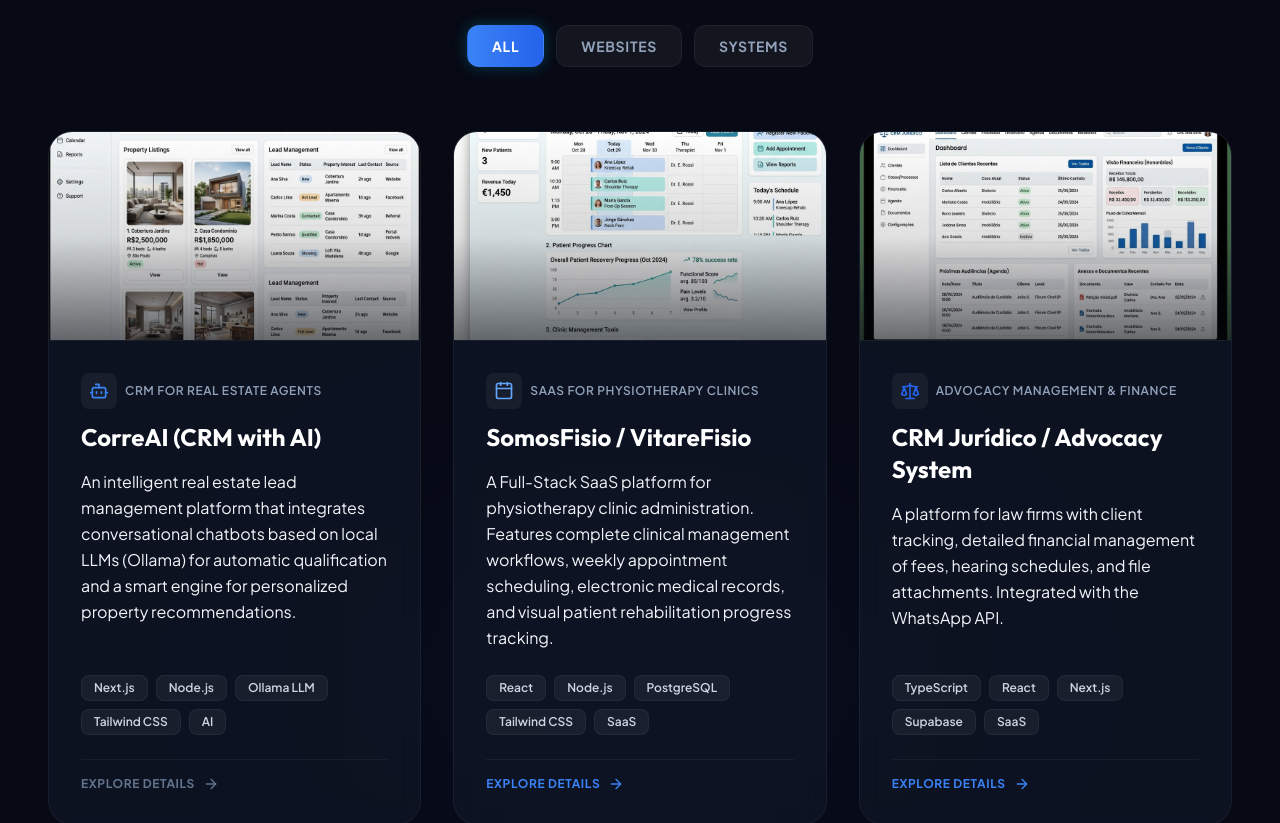
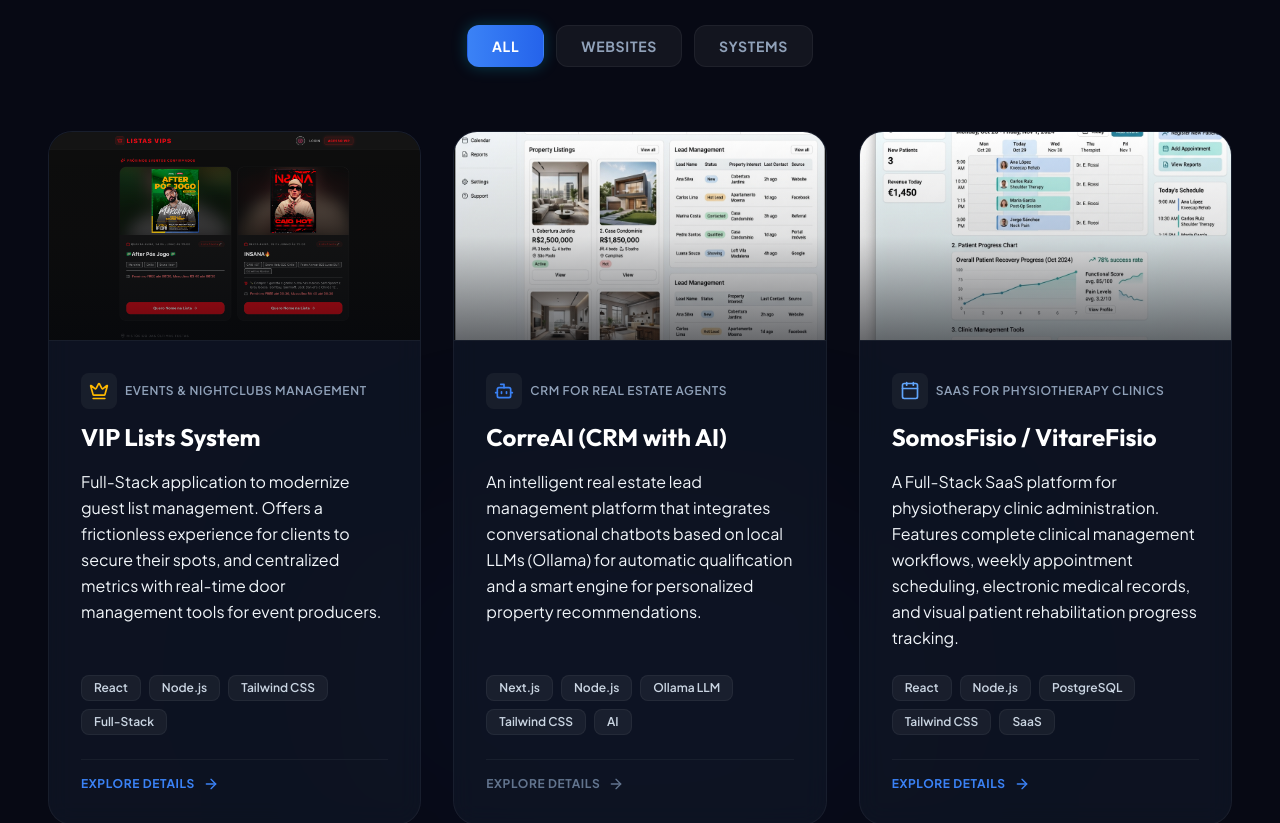
Before and after one commit to brenocmlo/Portfolio, a React (Vite) app: page / in a window 1280 px wide. Shown: the part 3520-4343 px from the top of the page. Built offline with nearby package versions, Linux system fonts and the light colour scheme.

Commit message:
atualizacoes

```diff
--- a/src/components/Projects.tsx
+++ b/src/components/Projects.tsx
@@ -1,6 +1,6 @@
 import { useState } from 'react';
 import { motion, AnimatePresence } from 'framer-motion';
-import { Bot, Calendar, Scale, Sparkles, Globe, ArrowRight } from 'lucide-react';
+import { Bot, Calendar, Scale, Sparkles, Globe, ArrowRight, Crown } from 'lucide-react';
 import { useTranslation } from 'react-i18next';
 
 export default function Projects() {
@@ -8,6 +8,17 @@
   const { t } = useTranslation();
 
   const projects = [
+    {
+      title: t('projects.listasvip.title'),
+      subtitle: t('projects.listasvip.subtitle'),
+      description: t('projects.listasvip.description'),
+      image: '/listas_vip_mockup.png',
+      tags: ['React', 'Node.js', 'Tailwind CSS', 'Full-Stack'],
+      icon: <Crown className="w-5 h-5 text-amber-400" />,
+      color: 'hover:border-amber-400/40 hover:shadow-[0_0_30px_rgba(251,191,36,0.15)]',
+      link: 'https://listas-vip.vercel.app/',
+      category: 'systems'
+    },
     {
       title: t('projects.correai.title'),
       subtitle: t('projects.correai.subtitle'),
--- a/src/i18n/locales/en.json
+++ b/src/i18n/locales/en.json
@@ -105,6 +105,11 @@
       "title": "Aesthetic Clinic Website",
       "subtitle": "Premium Landing Page",
       "description": "Modern and premium aesthetic clinic landing page focused on conversion and appointment scheduling. Showcases body and facial treatments in a visually stunning layout with clean contact integrations."
+    },
+    "listasvip": {
+      "title": "VIP Lists System",
+      "subtitle": "Events & Nightclubs Management",
+      "description": "Full-Stack application to modernize guest list management. Offers a frictionless experience for clients to secure their spots, and centralized metrics with real-time door management tools for event producers."
     }
   },
   "contact": {
--- a/src/i18n/locales/pt-BR.json
+++ b/src/i18n/locales/pt-BR.json
@@ -105,6 +105,11 @@
       "title": "Site Estética",
       "subtitle": "Landing Page Premium",
       "description": "Landing page de estética premium e moderna focada em conversão e agendamentos. Apresenta tratamentos corporais e faciais de forma visualmente atraente, design elegante e integração de contato direto."
+    },
+    "listasvip": {
+      "title": "Sistema de Listas VIPs",
+      "subtitle": "Gestão de Eventos e Baladas",
+      "description": "Aplicação Full-Stack para modernizar a gestão de listas de convidados. Oferece uma experiência sem atritos para o cliente garantir seu nome, e métricas centralizadas com ferramentas de portaria em tempo real para os produtores."
     }
   },
   "contact": {
```
Also changed, not shown: public/listas_vip_mockup.png (added), public/portfolio_icon.png (deleted).
